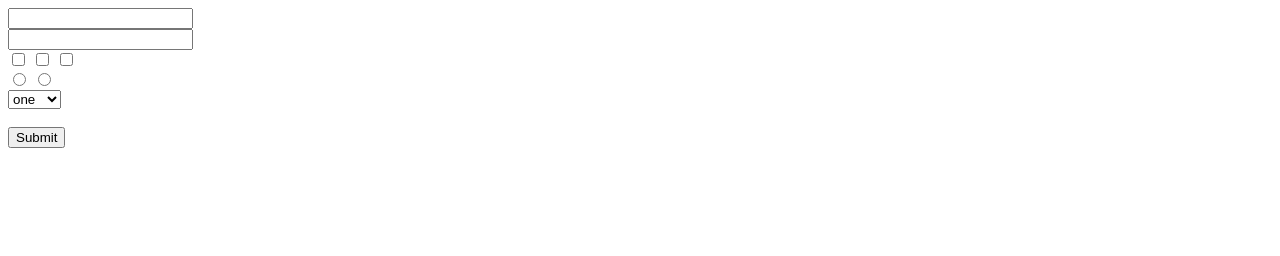
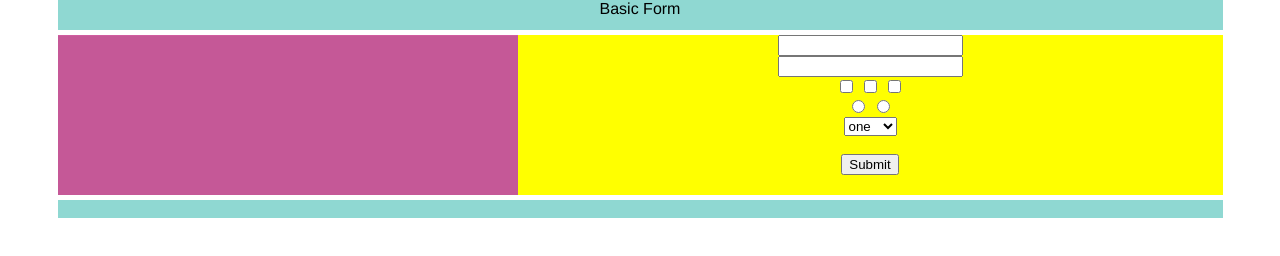
Before and after one commit to mypocketcreations/mypocketcreations, a plain HTML site: page form.html in a window 1280 px wide. Drawn offline with Linux system fonts and the light colour scheme.

Commit message:
add and organize framework folder

```diff
--- /dev/null
+++ b/Framework/form.css
@@ -0,0 +1,40 @@
+*{
+	-webkit-box-sizing: border-box;
+	-moz-box-sizing: border-box;
+	-ms-box-sizing: border-box;
+	box-sizing: border-box;
+
+}
+body{
+	  font-family: "Helvetica Neue", "Segoe UI", Segoe, Helvetica, Arial, "Lucida Grande", sans-serif;
+	  font-weight: normal;
+	  text-align: center;
+	  width:1165px;
+	  margin:auto;
+}
+.title{
+	width:100;
+	height:30px;
+	text-align: center;
+	background-color:#8FD8D2;
+}
+.content{
+	width:100%;;
+	padding-bottom:5px;
+	padding-top:5px;
+	display:flex;
+}
+.image{
+	width:460px;
+	height:160px;
+}
+.form{
+	width:705px;
+	background-color:#FFFF00;
+	height:160px;
+	text-align:center;
+}
+.formfooter{
+	background-color:#8FD8D2;
+	width:100%;
+}
--- a/form.html
+++ b/form.html
@@ -1,5 +1,20 @@
+<!DOCTYPE html>
+<html>
+	<head>
+		<title>Basic Form</title>
+		<meta charset="utf-8" >
+		<meta name="description" content="Just a basic form..." >
+		<meta name="keywords" content="form,basic">
+		<meta name="viewport" content="width=device-width, initial-scale=1.0" > <!-- Set viewport scale -->
+		<link rel="stylesheet" href="Framework/form.css">
+	</head>
+
+	<body>
+		<div class="title">Basic Form</div>
+		<div class="content">
+			<img class="image" src="images/Luceme/pink_100x300px.png" alt="Pink square"/>
+			<div class="form">
 				<form >
-
 					<input type="text" name="username" /><br />
 					<input type="password" /><br />
 					<input type="checkbox" name="checkbox1" />
@@ -16,5 +31,9 @@
 					<br />
 					<br />
 					<input type="submit">
-
 				</form>
+			</div>
+		</div>
+		<div class="formfooter"> &nbsp; </div>
+	</body>
+</html>
```
Also changed, not shown: index.html (+1 -1 lines), Framework/main.css (renamed from main.css), images/Luceme/pink_100x300px.png (added). Lines whose indentation alone changed are shown as unchanged.
